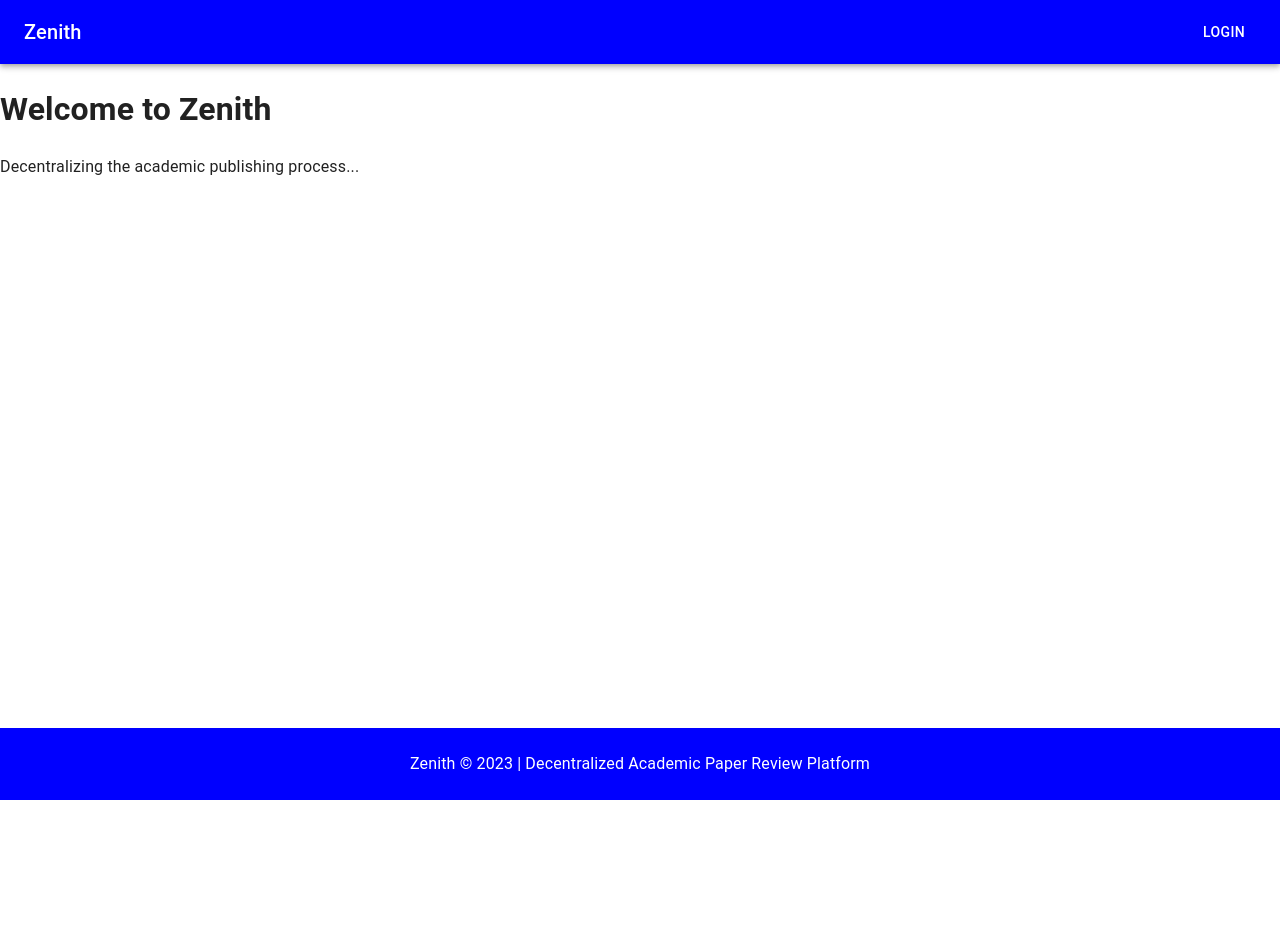
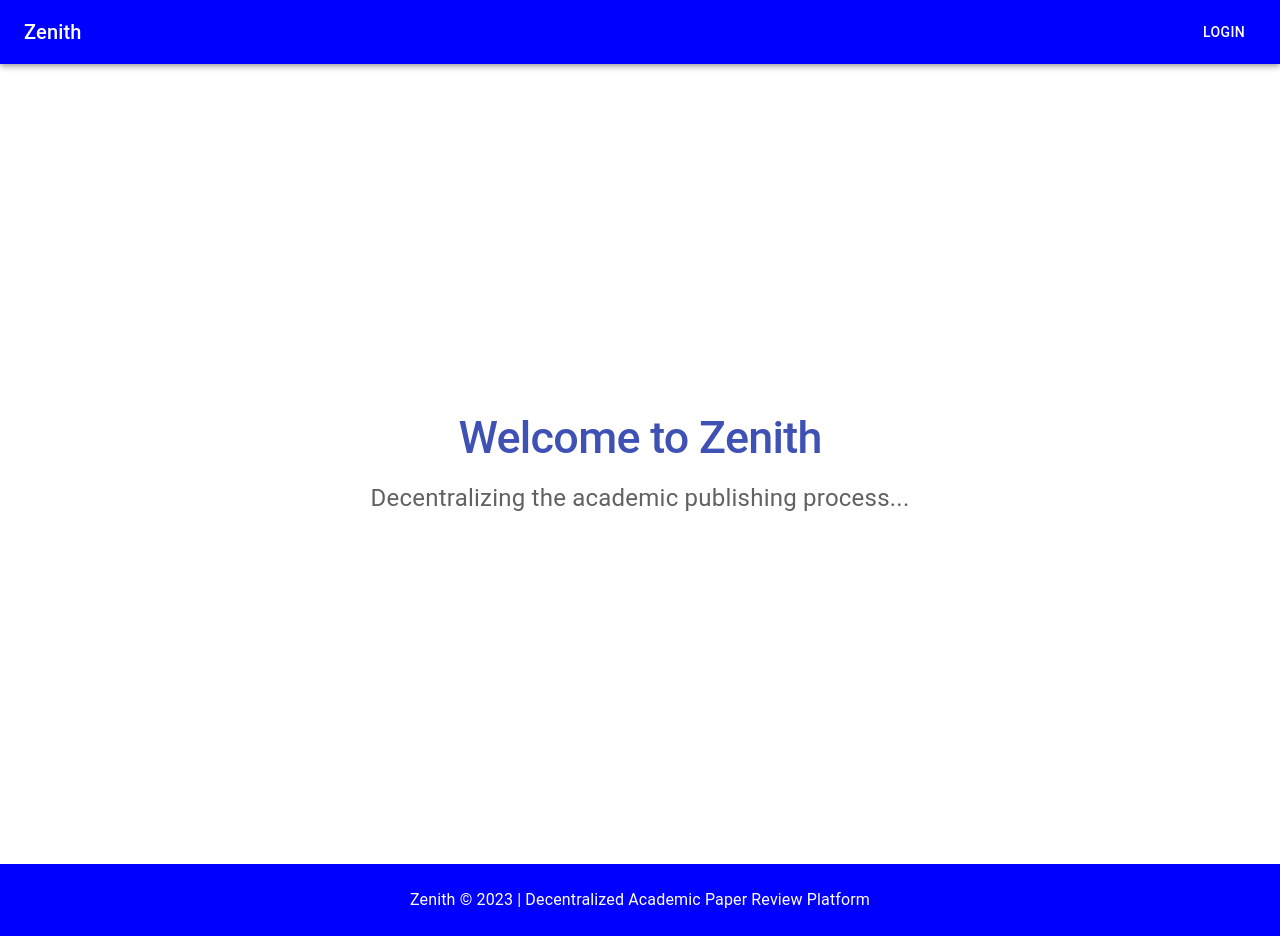
Before and after one commit to rodriguesnavil/zenith, a React (Create React App) app in the folder frontend/: page / in a window 1280 px wide. Before the commit the page ends 800 px from the top, so only its background shows below. Built offline with nearby package versions, Linux system fonts and the light colour scheme; no server answers.

Commit message:
refactor: bring homepage content to centre of screen

```diff
--- a/frontend/src/components/home/Homepage.js
+++ b/frontend/src/components/home/Homepage.js
@@ -1,11 +1,41 @@
 import React from 'react';
+import Box from '@mui/material/Box';
+import Typography from '@mui/material/Typography';
+import { createTheme, ThemeProvider } from '@mui/material/styles';
+
+const theme = createTheme({
+  typography: {
+    h1: {
+      fontSize: '2.8rem',
+      fontWeight: 500,
+      color: '#3f51b5', // change the color as per your requirement
+    },
+    body1: {
+      fontSize: '1.5rem',
+      color: '#616161', // change the color as per your requirement
+    },
+  },
+});
 
 const Homepage = () => {
   return (
-    <div>
-      <h1>Welcome to Zenith</h1>
-      <p>Decentralizing the academic publishing process...</p>
-    </div>
+    <ThemeProvider theme={theme}>
+      <Box
+        display="flex"
+        flexDirection="column"
+        alignItems="center"
+        justifyContent="center"
+        height="100vh"
+        padding={3}
+      >
+        <Typography variant="h1" gutterBottom>
+          Welcome to Zenith
+        </Typography>
+        <Typography variant="body1">
+          Decentralizing the academic publishing process...
+        </Typography>
+      </Box>
+    </ThemeProvider>
   );
 };
 
```
